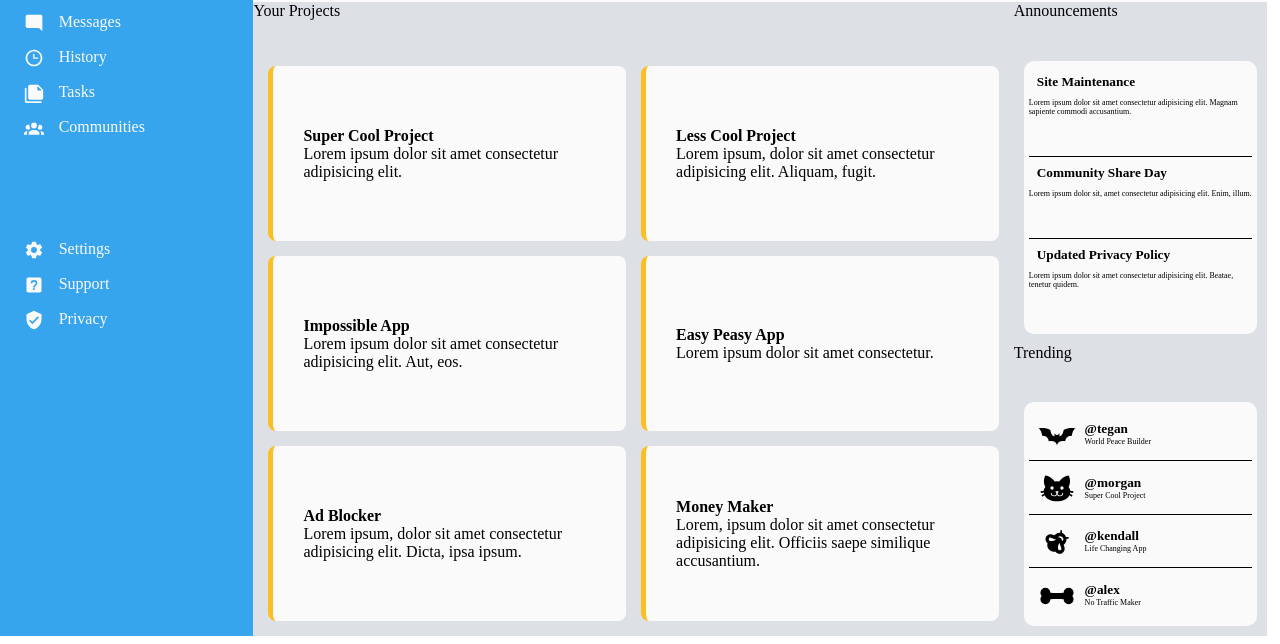
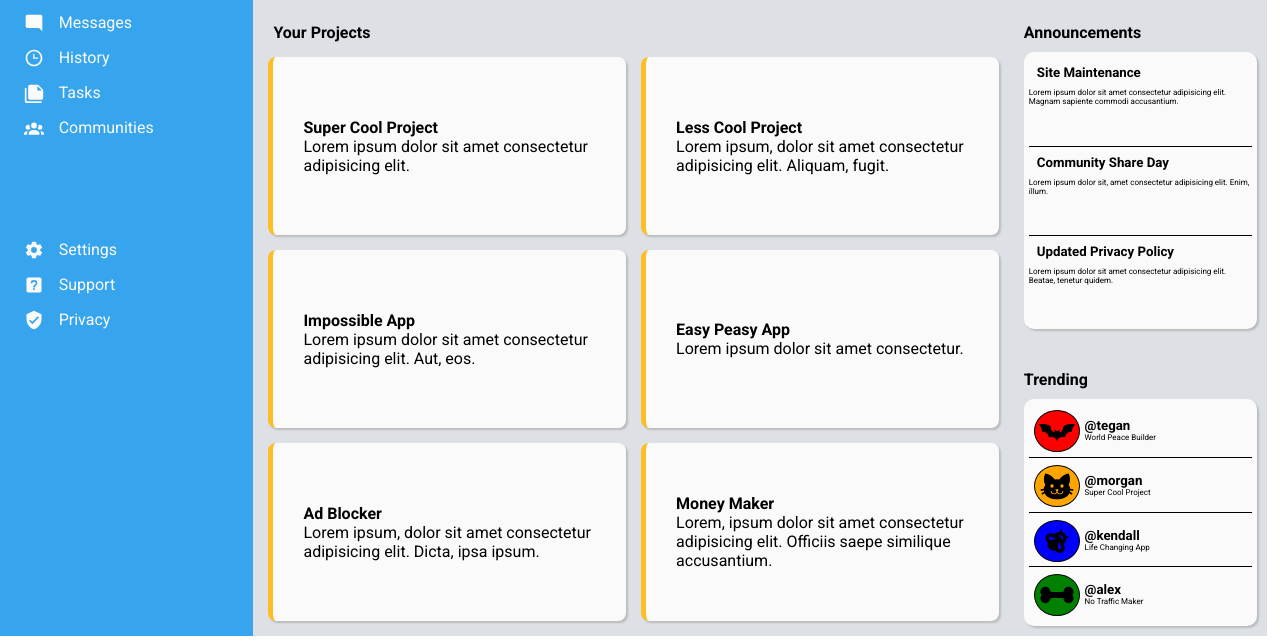
Before and after one commit to Lucoria1/Admin-Dashboard, a plain HTML site: page index.html in a window 1280 px wide. Shown: the part 156-800 px from the top of the page. Drawn offline with Linux system fonts and the light colour scheme; a web font is replaced by a local one.

Commit message:
finishing touches

```diff
--- a/index.html
+++ b/index.html
@@ -5,6 +5,10 @@
     <meta name="viewport" content="width=device-width, initial-scale=1.0">
     <title>Admin Dashboard</title>
     <link rel="stylesheet" href="stylesheet.css">
+
+    <link rel="preconnect" href="https://fonts.googleapis.com">
+<link rel="preconnect" href="https://fonts.gstatic.com" crossorigin>
+<link href="https://fonts.googleapis.com/css2?family=Faculty+Glyphic&family=Roboto:ital,wght@0,100;0,300;0,400;0,500;0,700;0,900;1,100;1,300;1,400;1,500;1,700;1,900&display=swap" rel="stylesheet">
 </head>
 <body>
 
@@ -80,7 +84,9 @@
             </div>
         </div>
         <div id="main-content">
-            <div id="projects-title">Your Projects</div>
+            <div id="projects-title">
+                <h4>Your Projects</h4>
+            </div>
             <div id="projects-content">
                 <div id="content-cards">
                     <div class="cards">
@@ -109,7 +115,9 @@
                     </div>
                 </div>
             </div>
-            <div id="announ-title">Announcements</div>
+            <div id="announ-title">
+                <h4>Announcements</h4>
+            </div>
             <div id="announ-content">
                 <div class="announ-cont">
                     <div class="announ-cards" id="cardOne">
@@ -126,12 +134,14 @@
                     </div>
                 </div>
             </div>
-            <div id="trend-title">Trending</div>
+            <div id="trend-title">
+                <h4>Trending</h4>
+            </div>
             <div id="trend-content">
                 <div class="trend-cont">
                     <div class="trend-cards" id="cardFour">
                         <div class="trend-prof">
-                            <img class="trend-icon" src="SVGs/bat.svg" alt="bat pic">
+                            <img class="trend-icon" id="tTegan" src="SVGs/bat.svg" alt="bat pic">
                         </div>
                         <div class="trend-user">
                             <h5>@tegan</h5>
@@ -140,7 +150,7 @@
                     </div>
                     <div class="trend-cards" id="cardFive">
                         <div class="trend-prof">
-                            <img class="trend-icon" src="SVGs/cat.svg" alt="cat pic">
+                            <img class="trend-icon" id="tMorgan" src="SVGs/cat.svg" alt="cat pic">
                         </div>
                         <div class="trend-user">
                             <h5>@morgan</h5>
@@ -149,7 +159,7 @@
                     </div>
                     <div class="trend-cards" id="cardSix">
                         <div class="trend-prof">
-                            <img src="SVGs/bee.svg" alt="bee pic" class="trend-icon">
+                            <img src="SVGs/bee.svg" id="tKendall" alt="bee pic" class="trend-icon">
                         </div>
                         <div class="trend-user">
                             <h5>@kendall</h5>
@@ -158,7 +168,7 @@
                     </div>
                     <div class="trend-cards" id="cardSeven">
                         <div class="trend-prof">
-                            <img src="SVGs/bone.svg" alt="bone pic" class="trend-icon">
+                            <img src="SVGs/bone.svg" id="tAlex" alt="bone pic" class="trend-icon">
                         </div>
                         <div class="trend-user">
                             <h5>@alex</h5>
--- a/stylesheet.css
+++ b/stylesheet.css
@@ -7,6 +7,7 @@
 
  body{
      margin: 0;
+     font-family: "roboto", sans-serif
  }
 
  #outer-grid, #outer-grid > div{
@@ -26,7 +27,9 @@
     grid-template-columns: 3fr 2fr;
     grid-template-rows: 4fr 5fr;
     background-color: var(--white);
- }
+    margin-bottom: 3px;
+    box-shadow: 0px 3px 3px rgb(187, 187, 187);
+}
 
  #search-bar{
      grid-template-columns: 1fr 6fr;
@@ -86,6 +89,8 @@
      background-color: var(--blue);
      border: 0;
      height: 30px;
+     color: var(--white);
+     font-weight: bold;
  }
 
  #icon{
@@ -189,9 +194,21 @@
      background-color: var(--grey);
  }
 
- #main-content > div{
+ #main-content > #projects-content, #main-content > #announ-content, #main-content > #trend-content{
      /* border: 1px solid black; */
      display: grid;
+ }
+
+ #projects-title{
+    display: flex;
+    flex-direction: column;
+    justify-content: flex-end;
+ }
+
+ #projects-title > h4{
+    margin-left: 20px;
+    margin-top: 0px;
+    margin-bottom: 0;
  }
 
  #projects-content{
@@ -210,6 +227,7 @@
      /* border: 1px solid black; */
      border-left: 5px solid var(--orange);
      border-radius: 8px;
+     box-shadow: 2px 2px 2px rgb(187, 187, 187);
  }
 
  .cards{
@@ -233,6 +251,7 @@
      border-radius: 10px;
      overflow: hidden;
      background-color: var(--white);
+     box-shadow: 2px 2px 2px rgb(187, 187, 187);
  }
 
  .announ-cards{
@@ -247,6 +266,16 @@
      margin: 8px;
  }
 
+ #announ-title{
+    display: flex;
+    flex-direction: column;
+    justify-content: flex-end;
+ }
+
+ #announ-title > h4{
+    margin: 0;
+    margin-left: 10px;
+ }
 
  #cardOne{
      border-bottom: 1px solid black;
@@ -279,7 +308,20 @@
      overflow: hidden;
      border-radius: 10px;
      background-color: var(--white);
+     box-shadow: 2px 2px 2px rgb(187, 187, 187);
  }
+
+ #trend-title{
+    display: flex;
+    flex-direction: column;
+    justify-content: flex-end;
+ }
+
+ #trend-title > h4{
+    margin: 0;
+    margin-left: 10px;
+ }
+
 
  #cardFour{
      border-bottom: 1px solid black;
@@ -336,7 +378,7 @@
 
 
  .trend-icon{
-     /* border: 1px solid black; */
+     border: 1px solid black;
      border-radius: 50%;
      display: flex;
      justify-self: center;
@@ -370,6 +412,7 @@
  .profile-icon{
      border: 1px solid black;
      border-radius: 50%;
+     background-color: orange;
  }
 
  #morgan{
@@ -411,3 +454,19 @@
  #name{
     margin-top: 30px;
  }
+
+ #tTegan{
+    background-color: red;
+ }
+
+ #tMorgan{
+    background-color: orange;
+ }
+
+ #tKendall{
+    background-color: blue;
+ }
+
+ #tAlex{
+    background-color: green;
+ }
```
